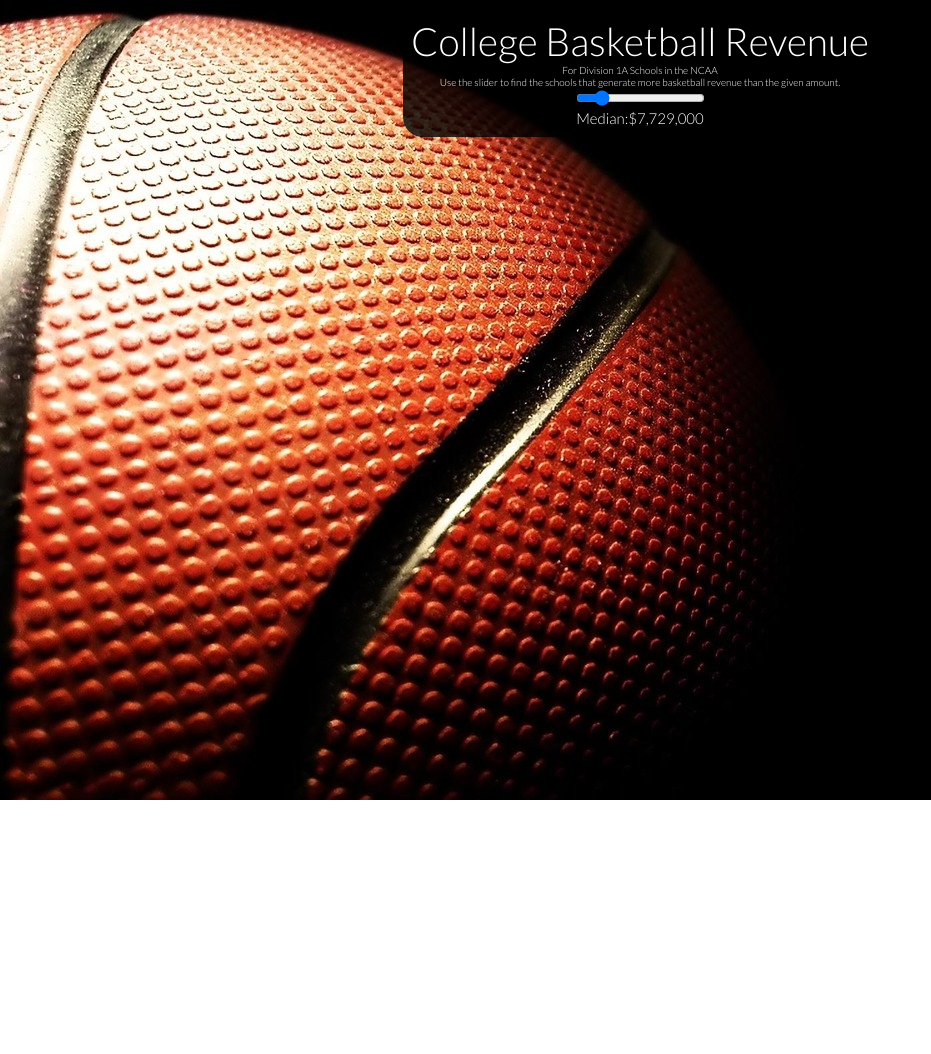
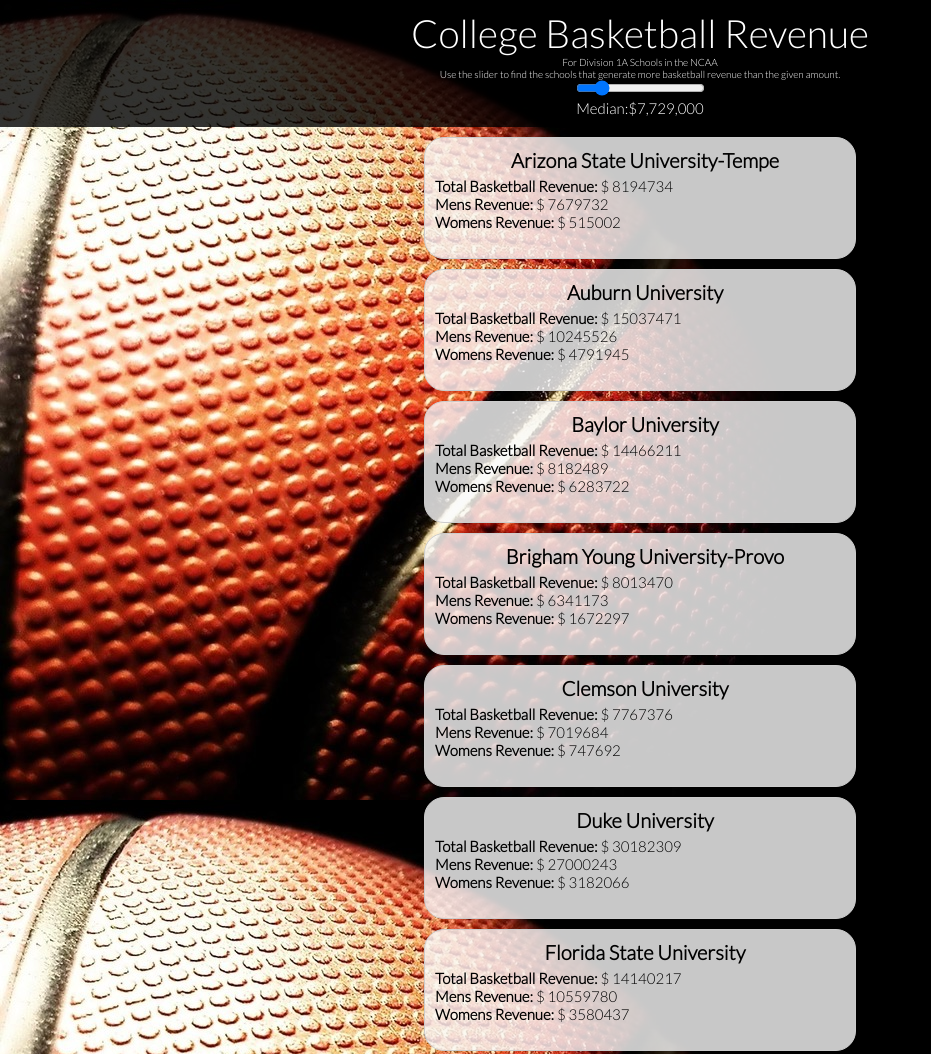
Before and after one commit to jacquelinewattles/Templates, a plain HTML site: page index.html in a window 1280 px wide. Shown: the top 1054 px of the page, without its empty margins (0-931 px from the left). Before the commit the page ends 800 px from the top, so only its background shows below. Drawn offline with Linux system fonts and the light colour scheme.

Commit message:
schools show on load

```diff
--- a/code/css/styles.css
+++ b/css/styles.css
@@ -1,3 +1,7 @@
+*{
+	margin: 0;
+}
+
 body {
 	font-family: Lato;
 	font-size: 15px;
@@ -9,11 +13,10 @@
 .header {
 	text-align: center;
 	color: white;
-	width: 475px;
+	width: 100%;
 	margin: 0 auto;
 	padding-bottom: 10px;
 	background-color: rgba(0,0,0,.8);
-	border-radius: 20px;
 }
 
 .aftert {
--- a/code/js/main.js
+++ b/js/main.js
@@ -1,4 +1,4 @@
-(function(){
+ (function(){
 
 var templateHtml = $('#template').html();
 
@@ -11,7 +11,16 @@
     return val;
   }
 
-    $.getJSON('data/d1bball.json', function(myData){
+$.getJSON('data/d1bball.json', function(myData){
+    var datOnLoad = myData.filter(function(e){
+        return e.TotRev >= 7729000;
+    });
+
+        datOnLoad.forEach(function(acceptSchool){
+        $('#canvas').append( templateFactory(acceptSchool) );
+        });
+
+     console.log(datOnLoad);
 
         $('#slider').on('input', function(){
         var sliderVal = $( this ).val();
@@ -34,16 +43,7 @@
 
         }
 
-	var datOnLoad = myData.filter(function(e){
-        return e.TotRev >= 7729000;
-    })
-
-        datOnLoad.forEach(function(acceptSchool){
-        $('#canvas').append( templateFactory(acceptSchool) );
-                  });
-    selectSchools();
-
-    // closes getJSON function and for loops
+        selectSchools();
     });
 })
 
```
Also changed, not shown: data/d1bball.json (renamed from code/data/d1bball.json), data/result.csv (renamed from code/data/result.csv), img/basketball.jpg (renamed from code/img/basketball.jpg), index.html (renamed from code/index.html), js/tp/d3.v3.min.js (renamed from code/js/tp/d3.v3.min.js), js/tp/jquery-1.11.2.min.js (renamed from code/js/tp/jquery-1.11.2.min.js), js/tp/underscore.min.js (renamed from code/js/tp/underscore.min.js), 6 other files.
